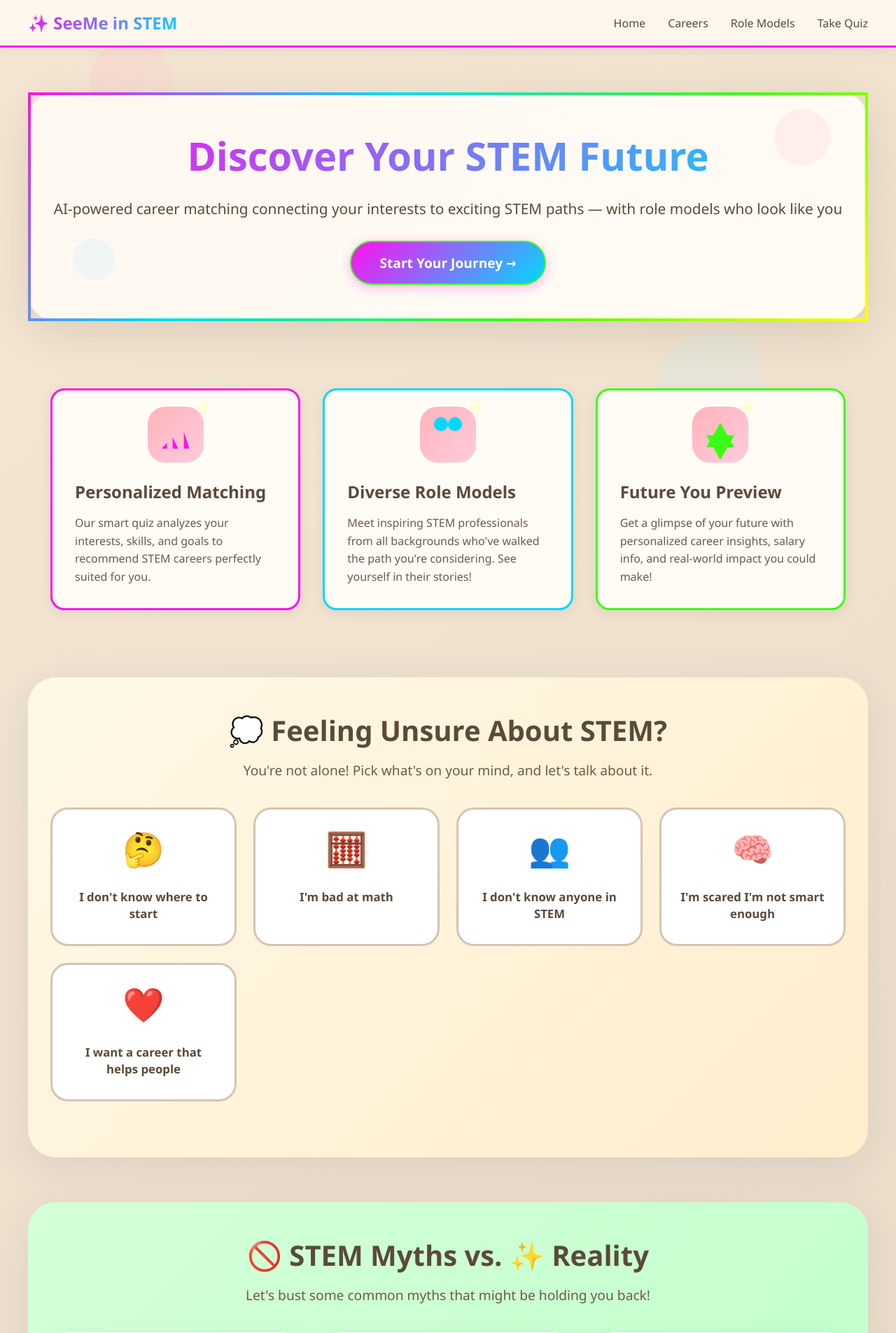
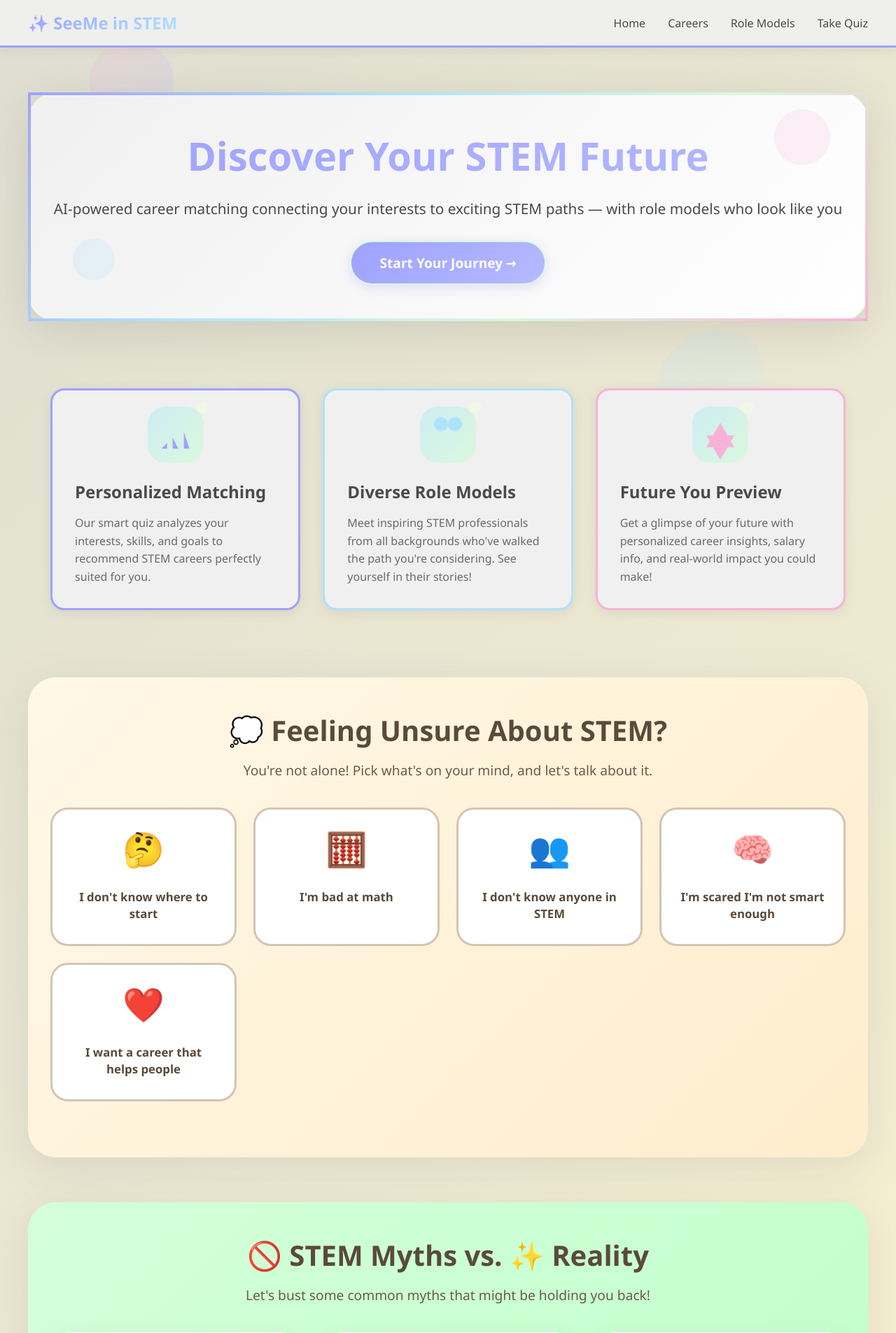
Before and after one commit to jenneighh/HACKATHON-2026, a Flask app: page / in a window 1280 px wide. Shown: the top 1905 px of the page at 70% size. Run offline with Flask 3, Linux system fonts and the light colour scheme.

Commit message:
Apply custom color palette from user specifications
New color scheme:
- Pastel palette 1: #9FA1FF (periwinkle), #B5BAFF (light periwinkle), #AEE2FF (sky blue), #D9F9DF (mint), #F9B2D7 (pink), #CFECF3 (ice blue), #DAF9DE (light mint), #F6FFDC (cream yellow)
- Earthy neutrals: #B6AE9F (taupe), #C5C7BC (sage gray), #DEDED1 (warm gray), #FBF3D1 (cream), #96A78D (sage green), #B6CEB4 (light sage), #D9E9CF (pale green), #F0F0F0 (off-white)

Design updates:
- Body background: Warm gray gradient (#DEDED1 → #FBF3D1 → #F0F0F0)
- Hero border: Rainbow gradient (periwinkle → sky blue → mint → pink)
- Feature cards: Individual borders (periwinkle, sky blue, pink)
- Stat cards: Unique borders (periwinkle, sky blue, pink, mint) with matching glows
- Chatbot: Light periwinkle border with mint/sky blue message bubbles
- Navbar: Periwinkle border with gradient logo
- All buttons: Periwinkle to sky blue gradients with mint accents

Soft, calming aesthetic with gentle pastels and earthy neutrals!

Co-Authored-By: Claude Sonnet 4.5 <noreply@anthropic.com>

```diff
--- a/templates/index.html
+++ b/templates/index.html
@@ -20,10 +20,10 @@
 
         body {
             font-family: 'Segoe UI', Tahoma, Geneva, Verdana, sans-serif;
-            background: linear-gradient(135deg, #F5E6D3 0%, #E8DCC8 50%, #F0E5D8 100%);
+            background: linear-gradient(135deg, #DEDED1 0%, #FBF3D1 50%, #F0F0F0 100%);
             min-height: 100vh;
             overflow-x: hidden;
-            color: #5A4A3A;
+            color: #4A4A4A;
         }
 
         /* Floating background shapes */
@@ -48,14 +48,14 @@
             width: 120px;
             height: 120px;
             border-radius: 50%;
-            background: linear-gradient(135deg, #FFB3BA 0%, #FFCCDD 100%);
+            background: linear-gradient(135deg, #F9B2D7 0%, #B5BAFF 100%);
         }
 
         .shape-blob {
             width: 150px;
             height: 150px;
             border-radius: 60% 40% 30% 70% / 60% 30% 70% 40%;
-            background: linear-gradient(135deg, #BAEAFF 0%, #C7F0FF 100%);
+            background: linear-gradient(135deg, #AEE2FF 0%, #CFECF3 100%);
         }
 
         .shape-star {
@@ -83,7 +83,7 @@
             width: 100px;
             height: 100px;
             border-radius: 50%;
-            border: 8px solid #BAFFC9;
+            border: 8px solid #D9F9DF;
             background: transparent;
         }
 
@@ -91,8 +91,8 @@
             width: 10px;
             height: 10px;
             border-radius: 50%;
-            background: #FFD4BA;
-            box-shadow: 20px 0 0 #FFD4BA, 40px 0 0 #FFD4BA, 0 20px 0 #FFD4BA, 20px 20px 0 #FFD4BA, 40px 20px 0 #FFD4BA;
+            background: #B6CEB4;
+            box-shadow: 20px 0 0 #B6CEB4, 40px 0 0 #B6CEB4, 0 20px 0 #B6CEB4, 20px 20px 0 #B6CEB4, 40px 20px 0 #B6CEB4;
         }
 
         .shape-1 {
@@ -144,11 +144,11 @@
 
         /* Navbar */
         .navbar {
-            background: rgba(255, 248, 240, 0.95);
+            background: rgba(240, 240, 240, 0.95);
             backdrop-filter: blur(10px);
             padding: 1rem 2rem;
-            box-shadow: 0 2px 15px rgba(90, 74, 58, 0.1);
-            border-bottom: 3px solid #FF10F0;
+            box-shadow: 0 2px 15px rgba(74, 74, 74, 0.1);
+            border-bottom: 3px solid #9FA1FF;
             position: sticky;
             top: 0;
             z-index: 100;
@@ -177,7 +177,7 @@
         .logo {
             font-size: 1.5rem;
             font-weight: bold;
-            background: linear-gradient(135deg, #FF10F0 0%, #00D9FF 100%);
+            background: linear-gradient(135deg, #9FA1FF 0%, #AEE2FF 100%);
             -webkit-background-clip: text;
             -webkit-text-fill-color: transparent;
             background-clip: text;
@@ -191,14 +191,14 @@
 
         .nav-links a {
             text-decoration: none;
-            color: #5A4A3A;
+            color: #4A4A4A;
             font-weight: 500;
             transition: all 0.3s;
             position: relative;
         }
 
         .nav-links a:hover {
-            color: #FF10F0;
+            color: #9FA1FF;
             transform: translateY(-2px);
         }
 
@@ -209,7 +209,7 @@
             left: 0;
             width: 0;
             height: 2px;
-            background: linear-gradient(90deg, #FF10F0, #00D9FF);
+            background: linear-gradient(90deg, #9FA1FF, #AEE2FF);
             transition: width 0.3s;
         }
 
@@ -242,11 +242,11 @@
             text-align: center;
             position: relative;
             z-index: 1;
-            background: linear-gradient(135deg, #FFF8F0 0%, #FFFBF5 100%);
+            background: linear-gradient(135deg, #F0F0F0 0%, #FFFFFF 100%);
             border-radius: 40px;
-            box-shadow: 0 15px 60px rgba(90, 74, 58, 0.15);
+            box-shadow: 0 15px 60px rgba(74, 74, 74, 0.15);
             border: 4px solid;
-            border-image: linear-gradient(135deg, #FF10F0, #00D9FF, #39FF14, #FFFF00) 1;
+            border-image: linear-gradient(135deg, #9FA1FF, #AEE2FF, #D9F9DF, #F9B2D7) 1;
         }
 
         .hero::before {
@@ -254,7 +254,7 @@
             position: absolute;
             width: 80px;
             height: 80px;
-            background: #FFB3BA;
+            background: #F9B2D7;
             border-radius: 50%;
             top: 30px;
             right: 50px;
@@ -267,7 +267,7 @@
             position: absolute;
             width: 60px;
             height: 60px;
-            background: #BAEAFF;
+            background: #AEE2FF;
             border-radius: 50%;
             bottom: 30px;
             left: 60px;
@@ -278,7 +278,7 @@
         .hero h1 {
             font-size: 3.5rem;
             margin-bottom: 1.5rem;
-            background: linear-gradient(135deg, #FF10F0 0%, #00D9FF 100%);
+            background: linear-gradient(135deg, #9FA1FF 0%, #B5BAFF 100%);
             -webkit-background-clip: text;
             -webkit-text-fill-color: transparent;
             background-clip: text;
@@ -305,28 +305,28 @@
         .hero p {
             font-size: 1.3rem;
             margin-bottom: 2rem;
-            color: #5A4A3A;
+            color: #4A4A4A;
             animation: fadeInUp 0.8s ease-out 0.2s both;
         }
 
         .cta-button {
             display: inline-block;
             padding: 1rem 2.5rem;
-            background: linear-gradient(135deg, #FF10F0 0%, #00D9FF 100%);
+            background: linear-gradient(135deg, #9FA1FF 0%, #B5BAFF 100%);
             color: white;
             text-decoration: none;
             border-radius: 50px;
             font-size: 1.2rem;
             font-weight: bold;
-            box-shadow: 0 4px 15px rgba(255, 16, 240, 0.3);
+            box-shadow: 0 4px 15px rgba(159, 161, 255, 0.3);
             transition: all 0.3s;
             animation: fadeInUp 0.8s ease-out 0.4s both;
-            border: 2px solid #39FF14;
+            border: 2px solid #D9F9DF;
         }
 
         .cta-button:hover {
             transform: translateY(-3px);
-            box-shadow: 0 6px 25px rgba(255, 16, 240, 0.5), 0 0 20px #39FF14;
+            box-shadow: 0 6px 25px rgba(159, 161, 255, 0.5), 0 0 20px #D9F9DF;
         }
 
         @keyframes fadeInUp {
@@ -353,10 +353,10 @@
         }
 
         .feature-card {
-            background: #FFFBF5;
+            background: #F0F0F0;
             padding: 2rem;
             border-radius: 20px;
-            box-shadow: 0 4px 15px rgba(90, 74, 58, 0.1);
+            box-shadow: 0 4px 15px rgba(74, 74, 74, 0.1);
             transition: all 0.3s;
             animation: fadeInUp 0.8s ease-out both;
             border: 3px solid transparent;
@@ -364,32 +364,32 @@
 
         .feature-card:nth-child(1) {
             animation-delay: 0.5s;
-            border-color: #FF10F0;
+            border-color: #9FA1FF;
         }
         .feature-card:nth-child(2) {
             animation-delay: 0.6s;
-            border-color: #00D9FF;
+            border-color: #AEE2FF;
         }
         .feature-card:nth-child(3) {
             animation-delay: 0.7s;
-            border-color: #39FF14;
+            border-color: #F9B2D7;
         }
 
         .feature-card:hover {
             transform: translateY(-10px) scale(1.02);
-            box-shadow: 0 8px 30px rgba(90, 74, 58, 0.2);
+            box-shadow: 0 8px 30px rgba(74, 74, 74, 0.2);
         }
 
         .feature-card:nth-child(1):hover {
-            box-shadow: 0 8px 30px rgba(255, 16, 240, 0.4), 0 0 20px #FF10F0;
+            box-shadow: 0 8px 30px rgba(159, 161, 255, 0.4), 0 0 20px #9FA1FF;
         }
 
         .feature-card:nth-child(2):hover {
-            box-shadow: 0 8px 30px rgba(0, 217, 255, 0.4), 0 0 20px #00D9FF;
+            box-shadow: 0 8px 30px rgba(174, 226, 255, 0.4), 0 0 20px #AEE2FF;
         }
 
         .feature-card:nth-child(3):hover {
-            box-shadow: 0 8px 30px rgba(57, 255, 20, 0.4), 0 0 20px #39FF14;
+            box-shadow: 0 8px 30px rgba(249, 178, 215, 0.4), 0 0 20px #F9B2D7;
         }
 
         .feature-icon {
@@ -400,7 +400,7 @@
             align-items: center;
             justify-content: center;
             border-radius: 25px;
-            background: linear-gradient(135deg, #FFB3BA 0%, #FFCCDD 100%);
+            background: linear-gradient(135deg, #CFECF3 0%, #DAF9DE 100%);
             animation: bounce 2s infinite;
             position: relative;
         }
@@ -410,7 +410,7 @@
             position: absolute;
             width: 12px;
             height: 12px;
-            background: #FFFFBA;
+            background: #F6FFDC;
             border-radius: 50%;
             top: -5px;
             right: -5px;
@@ -431,7 +431,7 @@
         .icon-chart {
             width: 40px;
             height: 40px;
-            background: linear-gradient(to top, #FF10F0 60%, transparent 60%);
+            background: linear-gradient(to top, #9FA1FF 60%, transparent 60%);
             clip-path: polygon(0% 100%, 20% 80%, 20% 100%, 40% 100%, 40% 60%, 60% 100%, 80% 100%, 80% 40%, 100% 100%, 100% 100%, 0% 100%);
         }
 
@@ -448,7 +448,7 @@
             width: 20px;
             height: 20px;
             border-radius: 50%;
-            background: #00D9FF;
+            background: #AEE2FF;
         }
 
         .icon-people::before {
@@ -466,7 +466,7 @@
             height: 0;
             border-left: 20px solid transparent;
             border-right: 20px solid transparent;
-            border-bottom: 35px solid #39FF14;
+            border-bottom: 35px solid #F9B2D7;
             position: relative;
         }
 
@@ -476,7 +476,7 @@
             height: 0;
             border-left: 20px solid transparent;
             border-right: 20px solid transparent;
-            border-top: 35px solid #39FF14;
+            border-top: 35px solid #F9B2D7;
             position: absolute;
             top: 18px;
             left: -20px;
@@ -505,13 +505,13 @@
         }
 
         .feature-card h3 {
-            color: #5A4A3A;
+            color: #4A4A4A;
             margin-bottom: 1rem;
             font-size: 1.5rem;
         }
 
         .feature-card p {
-            color: #6B5B4B;
+            color: #6A6A6A;
             line-height: 1.6;
         }
 
```
Also changed, not shown: other parts of templates/index.html (+32 -32 lines), templates/results.html (+7 -7 lines), 1 other file.
